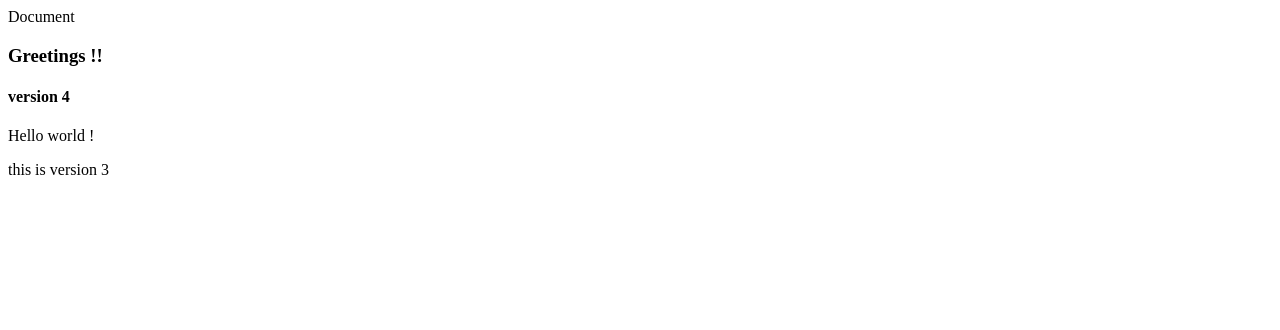
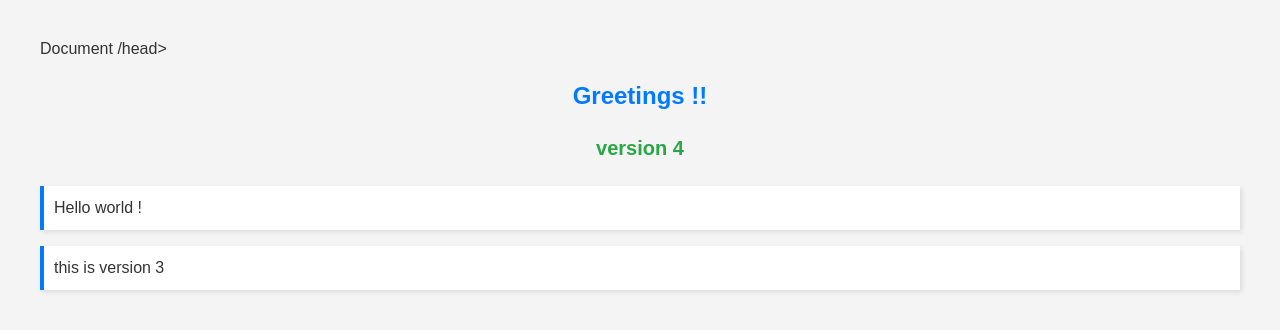
Before and after one commit to um-ex/myRepo, a plain HTML site: page index.html in a window 1280 px wide. Drawn offline with Linux system fonts and the light colour scheme.

Commit message:
css link is added

```diff
--- a/index.html
+++ b/index.html
@@ -3,7 +3,7 @@
 <head>
 	<meta charset="UTF-8"<
 	<title>Document</title>
-</head>
+	<link rel="stylesheet" href="style.css">/head>
 <body>
 	<h3>Greetings !!</h3>
 	<h4>version 4</h4>
--- /dev/null
+++ b/style.css
@@ -0,0 +1,33 @@
+
+/* Apply general styles to the body */
+body {
+    font-family: Arial, sans-serif;
+    background-color: #f4f4f4;
+    color: #333;
+    margin: 20px;
+    padding: 20px;
+}
+
+/* Style for h3 */
+h3 {
+    color: #007bff;
+    font-size: 24px;
+    text-align: center;
+}
+
+/* Style for h4 */
+h4 {
+    color: #28a745;
+    font-size: 20px;
+    text-align: center;
+}
+
+/* Style for paragraphs */
+p {
+    font-size: 16px;
+    line-height: 1.5;
+    background: #fff;
+    padding: 10px;
+    border-left: 4px solid #007bff;
+    box-shadow: 2px 2px 5px rgba(0, 0, 0, 0.1);
+}
```
